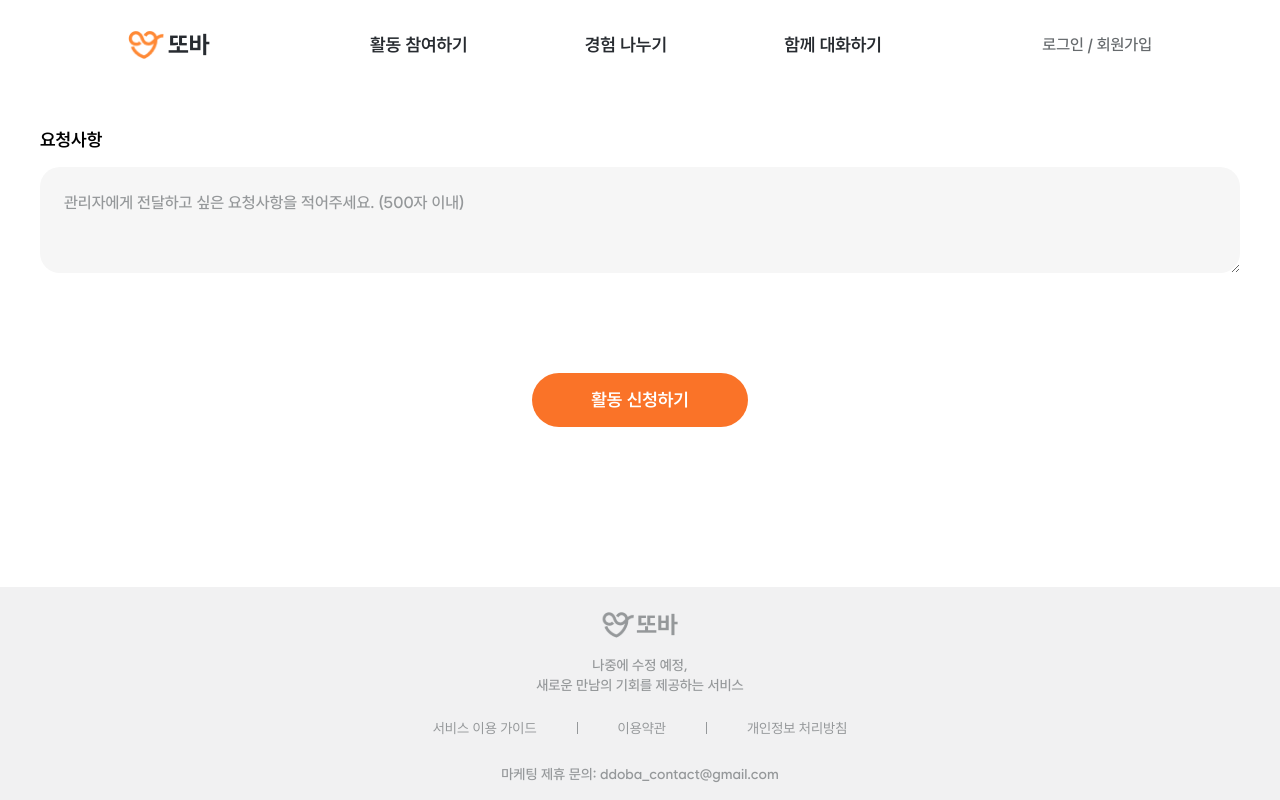
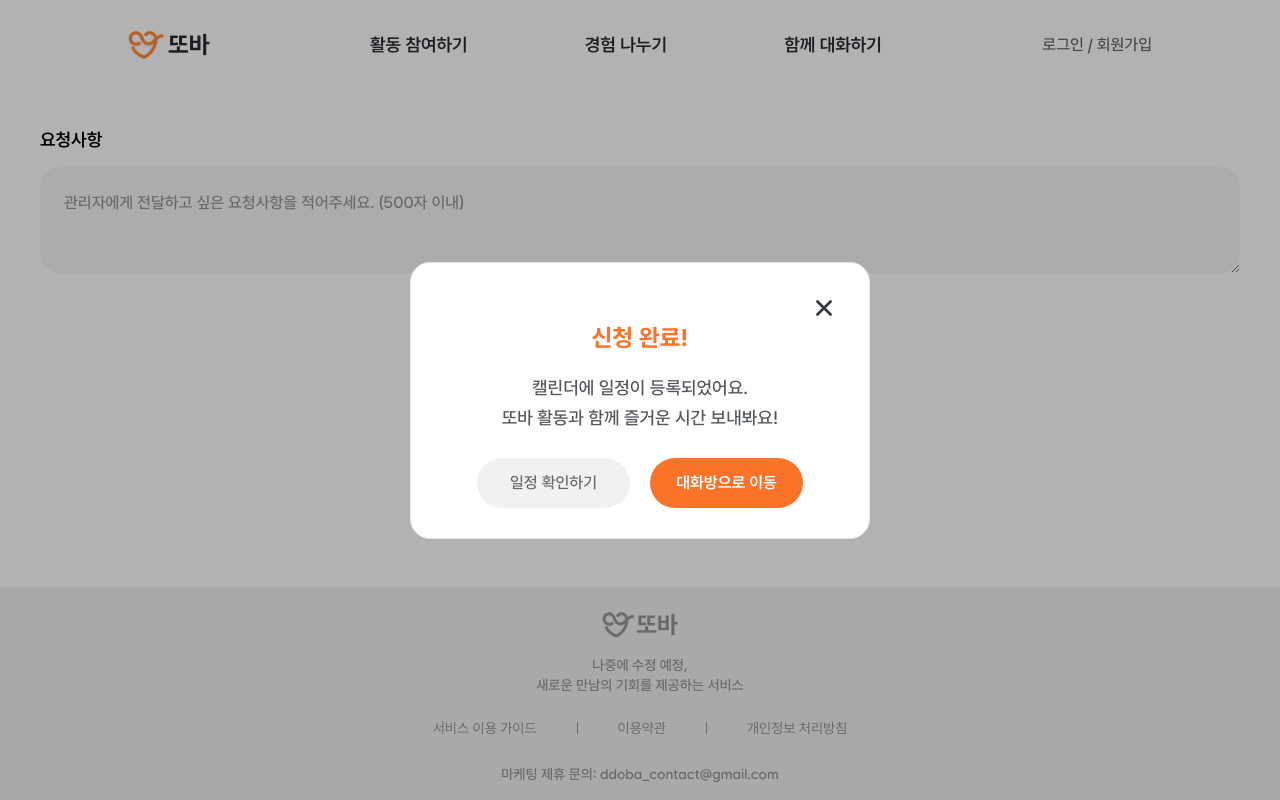
Before and after one commit to Kusitms-29th-Meetup-TeamE/Frontend, a Next.js app: page /join/detail in a window 1280 px wide. Both pictures are taken after a click on the button "활동 신청하기". Shown: the part 988-1788 px from the top of the page. Built offline with nearby package versions, Linux system fonts and the light colour scheme.

Commit message:
📍 Feat(#45): add join-modal on join-detail page

```diff
--- a/src/app/join/detail/page.tsx
+++ b/src/app/join/detail/page.tsx
@@ -7,6 +7,8 @@ import { LuCalendarClock } from 'react-icons/lu';
 import { MdKeyboardArrowLeft, MdOutlinePersonOutline } from 'react-icons/md';
 
 import Button from '@/components/common-components/button';
+
+import JoinActivityModal from '@/components/join/JoinActivityModal';
 
 import clsx from 'clsx';
 import { useRouter, useSearchParams } from 'next/navigation';
@@ -24,9 +26,15 @@ const page = () => {
   // TODO: 활동 아이디로 api 연동 예정
   const paramId = useSearchParams();
   const router = useRouter();
+  const [isOpen, setIsOpen] = useState<boolean>(false);
 
   // 활동 내용 중 필터링 위함
   const [content, setContent] = useState<string>('');
+
+  const handleJoin = () => {
+    setIsOpen(true);
+    console.log('신청하기');
+  };
 
   return (
     <div className="max-w-[1200px] w-full h-full mx-auto pt-8 flex flex-col">
@@ -93,10 +101,11 @@ const page = () => {
         ></textarea>
       </div>
       <div className="w-full flex justify-center">
-        <Button size={'lg'} shape={'rounded'}>
+        <Button size={'lg'} shape={'rounded'} onClick={handleJoin}>
           활동 신청하기
         </Button>
       </div>
+      <JoinActivityModal isOpen={isOpen} setIsOpen={setIsOpen} />
     </div>
   );
 };
--- a/src/components/common-components/modal/ModalClose.tsx
+++ b/src/components/common-components/modal/ModalClose.tsx
@@ -7,9 +7,11 @@ import clsx from 'clsx';
 export default function ModalClose({
   className,
   onClick,
+  isNotClosed,
 }: {
   className?: string;
   onClick: () => void;
+  isNotClosed?: boolean;
 }) {
   return (
     <div className="flex justify-end cursor-pointer">
@@ -19,7 +21,7 @@ export default function ModalClose({
           (clsx(variants.close, className),
           'text-gray-09 hover:bg-gray-03 hover:rounded !text-h2')
         }
-        onClick={onClick}
+        onClick={!isNotClosed ? onClick : () => {}}
       />
     </div>
   );
--- /dev/null
+++ b/src/components/join/JoinActivityModal.tsx
@@ -0,0 +1,48 @@
+import React, { Dispatch, SetStateAction } from 'react';
+
+import Button from '../common-components/button';
+import { Modal } from '../common-components/modal';
+
+export type JoinActivityModalProps = {
+  isOpen: boolean;
+  setIsOpen: Dispatch<SetStateAction<boolean>>;
+};
+const JoinActivityModal = ({ isOpen, setIsOpen }: JoinActivityModalProps) => {
+  const handleClose = () => {
+    setIsOpen(false);
+  };
+  const handleSchedule = () => {
+    setIsOpen(false);
+  };
+
+  const handleChat = () => {};
+  return (
+    <Modal className="w-[460px]" open={isOpen} onClose={handleClose}>
+      <Modal.Close onClick={handleClose} isNotClosed={true} />
+      <Modal.Title>신청 완료!</Modal.Title>
+      <Modal.Description className="whitespace-pre-wrap">
+        캘린더에 일정이 등록되었어요.
+        <br />
+        또바 활동과 함께 즐거운 시간 보내봐요!
+      </Modal.Description>
+      <Modal.Footer className="flex gap-5">
+        <Button
+          color="gray"
+          onClick={handleSchedule}
+          className="text-nowrap text-notification-chip-no"
+        >
+          일정 확인하기
+        </Button>
+        <Button
+          color="default"
+          onClick={handleChat}
+          className="text-nowrap text-notification-chip-yes"
+        >
+          대화방으로 이동
+        </Button>
+      </Modal.Footer>
+    </Modal>
+  );
+};
+
+export default JoinActivityModal;
```
